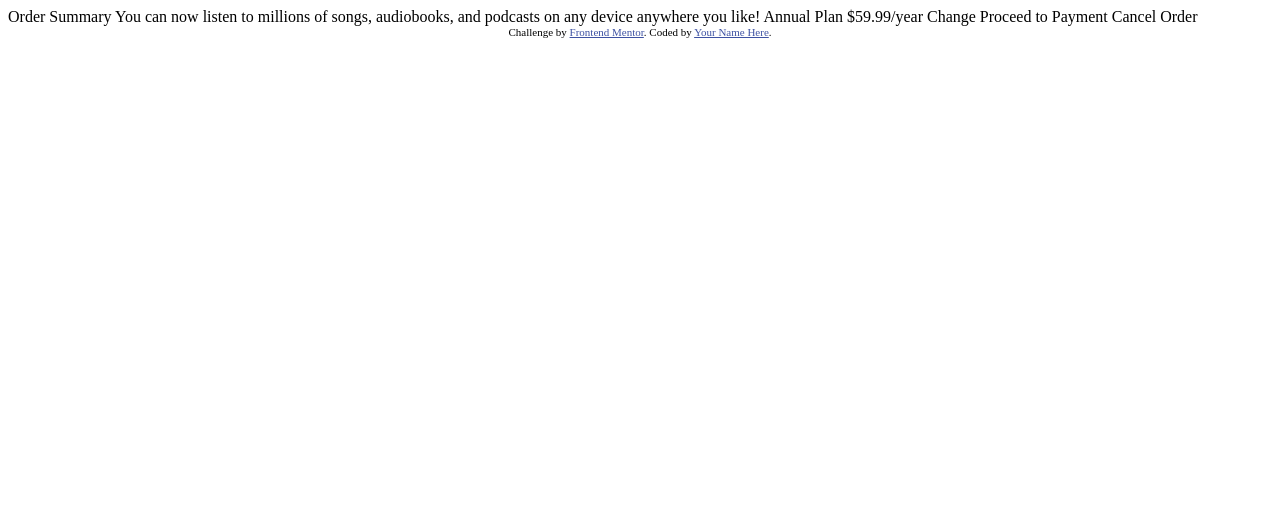
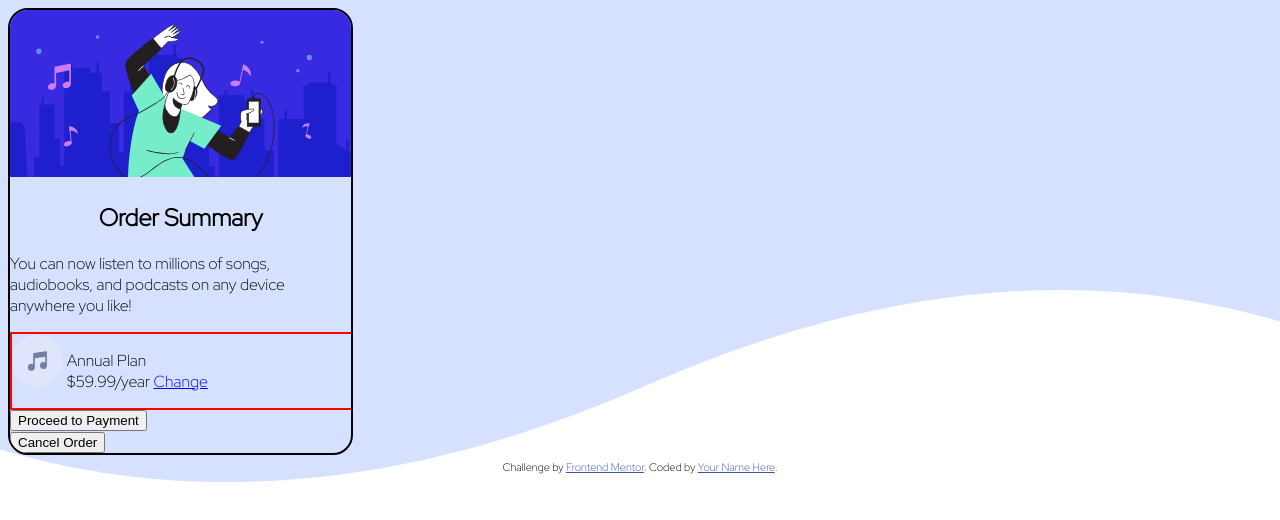
Before and after one commit to muditchoudhary/order-summary-component-main, a plain HTML site: page index.html in a window 1280 px wide. Drawn offline with Linux system fonts and the light colour scheme.

Commit message:
made order-summary-card half done

```diff
--- a/index.html
+++ b/index.html
@@ -5,6 +5,9 @@
   <meta name="viewport" content="width=device-width, initial-scale=1.0"> <!-- displays site properly based on user's device -->
 
   <link rel="icon" type="image/png" sizes="32x32" href="./images/favicon-32x32.png">
+  <link rel="preconnect" href="https://fonts.googleapis.com">
+  <link rel="preconnect" href="https://fonts.gstatic.com" crossorigin>
+  <link href="https://fonts.googleapis.com/css2?family=Red+Hat+Display:wght@300&display=swap" rel="stylesheet">
 
   <title>Frontend Mentor | Order summary card</title>
 
@@ -12,22 +15,66 @@
   <style>
     .attribution { font-size: 11px; text-align: center; }
     .attribution a { color: hsl(228, 45%, 44%); }
+
+    body {
+      background-image: url(images/pattern-background-desktop.svg);
+      background-repeat: no-repeat;
+      background-position: center;
+      background-size: cover;
+      font-family: 'Red Hat Display', sans-serif;
+    }
+
+    h2 {
+      text-align: center;
+    }
+    #order-summary-box {
+      border: 2px solid black;
+      display: inline-block;
+      width: 27%;
+      border-radius: 20px;
+      overflow: hidden;
+    }
+
+    #girl-listening-music {
+      width: 100%;
+    }
+
+    #plans-div {
+      display: inline-block;
+      border: 2px solid red;
+      width: 100%
+    }
+
+    #music-icon{
+      width: 15%;
+    }
+
+    #plans-para{
+      display: inline-block;
+    }
+    #proceed-to-payment{
+      display: block;
+    }
   </style>
 </head>
 <body>
+  <div id="order-summary-box">
+    <img src="images/illustration-hero.svg" alt="A girl listening to music" id="girl-listening-music"/>
+    <h2>Order Summary</h2>
+    <p>You can now listen to millions of songs, audiobooks, and podcasts on any
+      device anywhere you like!</p>
+    <div id="plans-div">
+      <img src="images/icon-music.svg" alt="A music icon" id="music-icon"/>
+      <p id="plans-para">Annual Plan<br>$59.99/year</p>
+      <a href="#">Change</a>
+    </div>
+    <button id="proceed-to-payment">Proceed to Payment</button>
+    <button>Cancel Order</button>
 
-  Order Summary
+  </div>
 
-  You can now listen to millions of songs, audiobooks, and podcasts on any
-  device anywhere you like!
 
-  Annual Plan
-  $59.99/year
 
-  Change
-
-  Proceed to Payment
-  Cancel Order
 
   <div class="attribution">
     Challenge by <a href="https://www.frontendmentor.io?ref=challenge" target="_blank">Frontend Mentor</a>.
```
